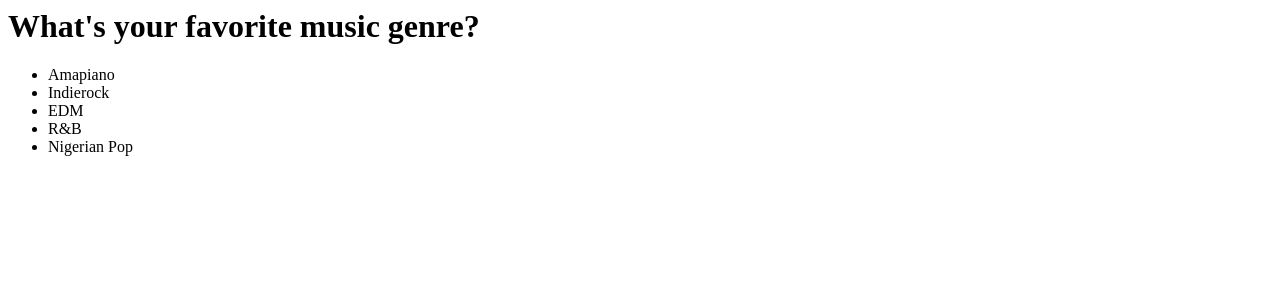
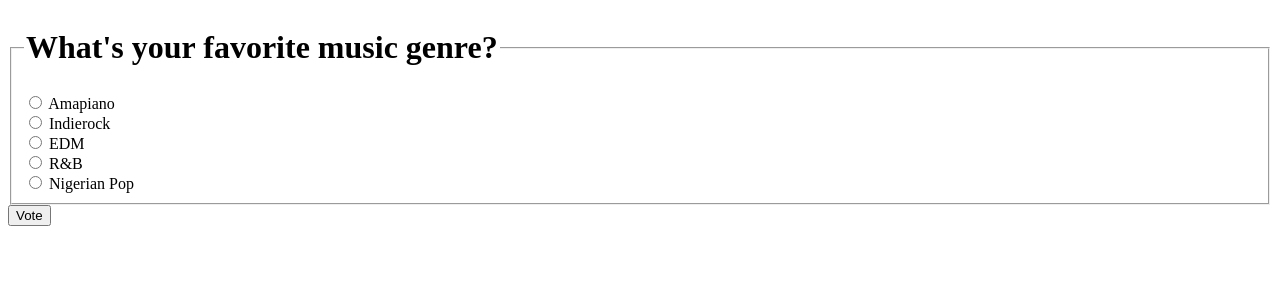
Before and after one commit to ki3ani/Quiz, a Django app: page /1/ in a window 1280 px wide. Shown: the top 300 px of the page. Run offline with Django 4.2, Linux system fonts and the light colour scheme; data comes from the database, SQL or seed files in the repository.

Commit message:
working_with_choices_html

```diff
--- a/quiz/popquiz/templates/popquiz/detail.html
+++ b/quiz/popquiz/templates/popquiz/detail.html
@@ -1,6 +1,12 @@
-<h1>{{ question.question_text }}</h1>
-<ul>
-    {% for choice in question.choice_set.all %}
-        <li>{{ choice.choice_text }}</li>
-    {% endfor %}
-</ul>
+<form action="{% url 'popquiz:vote' question.id %}" method="post">
+    {% csrf_token %}
+    <fieldset>
+        <legend><h1>{{ question.question_text }}</h1></legend>
+        {% if error_message %}<p><strong>{{ error_message }}</strong></p>{% endif %}
+        {% for choice in question.choice_set.all %}
+            <input type="radio" name="choice" id="choice{{ forloop.counter }}" value="{{ choice.id }}">
+            <label for="choice{{ forloop.counter }}">{{ choice.choice_text }}</label><br>
+        {% endfor %}
+    </fieldset>
+    <input type="submit" value="Vote">
+    </form>
```
